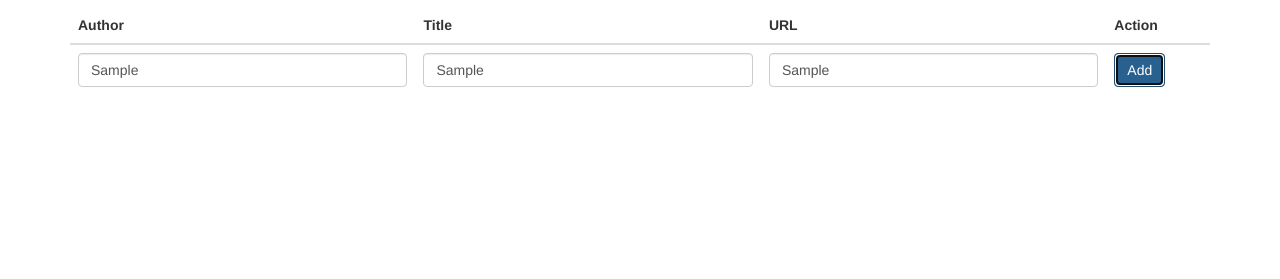
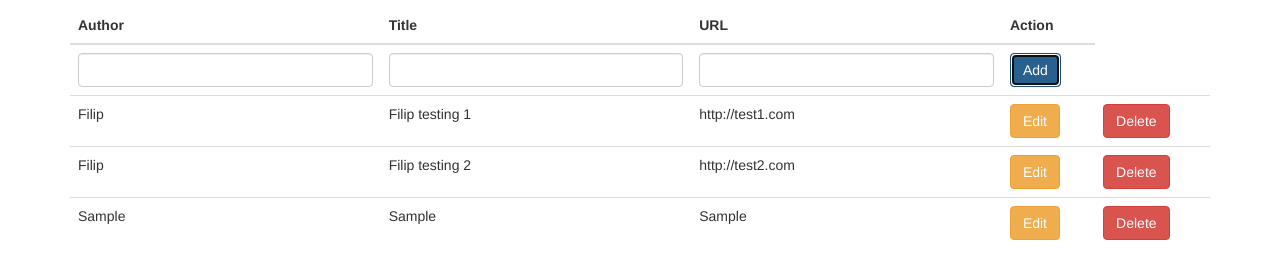
Before and after one commit to pilifs/backbone-blogroll-tut, a website: page index.html in a window 1280 px wide. Both pictures are taken after typing "Sample", "Sample", "Sample" into the empty fields and a click on the button "Add". Shown: the part 63-342 px from the top of the page. Drawn offline with Linux system fonts and the light colour scheme; files that its build step writes are made by us from their sources.

Commit message:
Fix render bug, move JS assets to bottom of document

```diff
--- a/index.html
+++ b/index.html
@@ -8,14 +8,6 @@
   <link rel="stylesheet" href="bower_components/bootstrap/dist/css/bootstrap.css" />
   <!-- endbower -->
 
-  <!-- bower:js -->
-  <script src="bower_components/jquery/dist/jquery.js"></script>
-  <script src="bower_components/underscore/underscore.js"></script>
-  <script src="bower_components/backbone/backbone.js"></script>
-  <script src="bower_components/bootstrap/dist/js/bootstrap.js"></script>
-  <!-- endbower -->
-
-  <script src="index.js"></script>
 </head>
 <body>
 
@@ -50,5 +42,13 @@
     <td><button class="btn btn-danger delete-blog">Delete</button></td>
   </script>
 
+  <!-- bower:js -->
+  <script src="bower_components/jquery/dist/jquery.js"></script>
+  <script src="bower_components/underscore/underscore.js"></script>
+  <script src="bower_components/backbone/backbone.js"></script>
+  <script src="bower_components/bootstrap/dist/js/bootstrap.js"></script>
+  <!-- endbower -->
+
+  <script src="index.js"></script>
 </body>
 </html>
--- a/index.js
+++ b/index.js
@@ -36,7 +36,7 @@ var BlogView = Backbone.View.extend({
   },
   render: function() {
     this.$el.html(this.template(this.model.toJSON()));
-    return this;
+		return this;
   }
 });
 
@@ -57,7 +57,7 @@ var BlogsView = Backbone.View.extend({
   }
 });
 
-var blogsView = new BlogsView;
+var blogsView = new BlogsView();
 
 $(document).ready(function() {
   $('.add-blog').on('click', function() {
@@ -67,9 +67,9 @@ $(document).ready(function() {
       url: $('.url-input').val()
     });
     // Clear input forms after adding a blog
-    author: $('.author-input').val(''),
-    title: $('.title-input').val(''),
-    url: $('.url-input').val('')
+    $('.author-input').val('');
+    $('.title-input').val('');
+    $('.url-input').val('');
     console.log(blog.toJSON());
     blogs.add(blog);
   });
```
